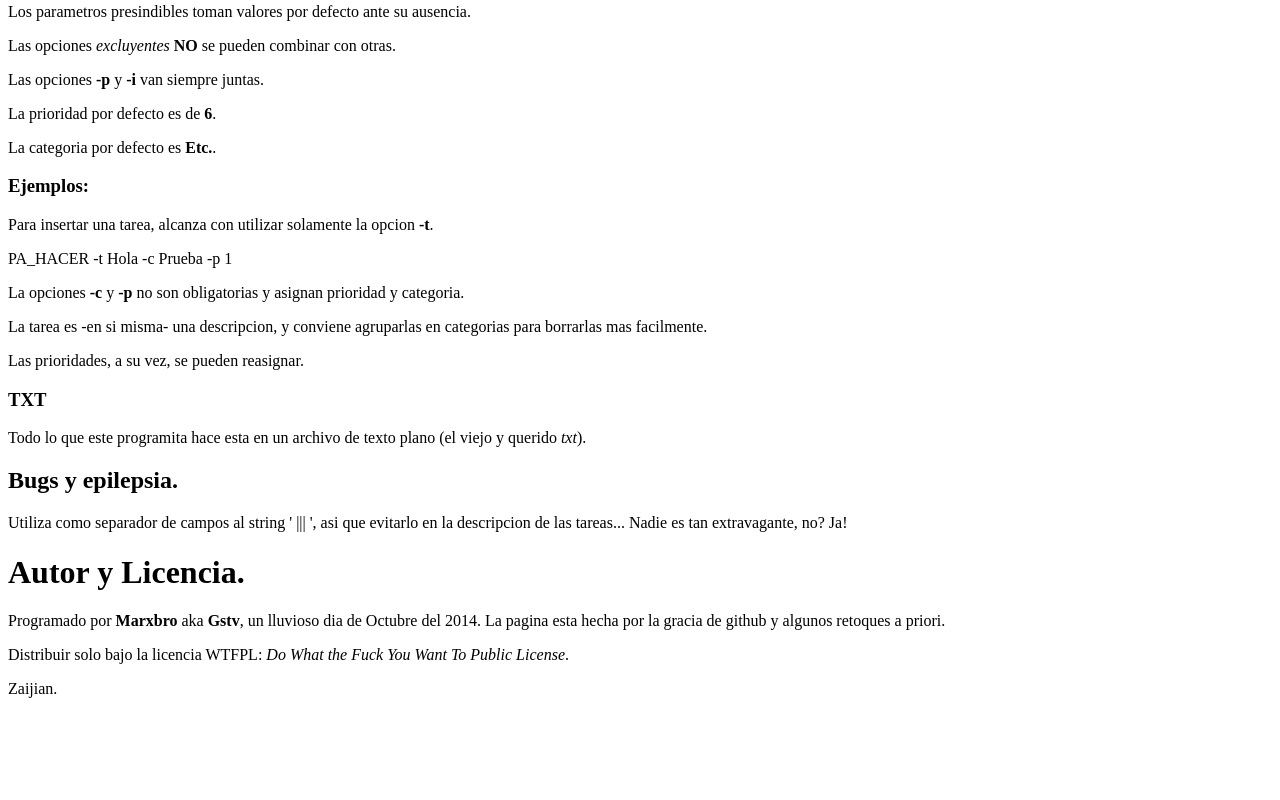
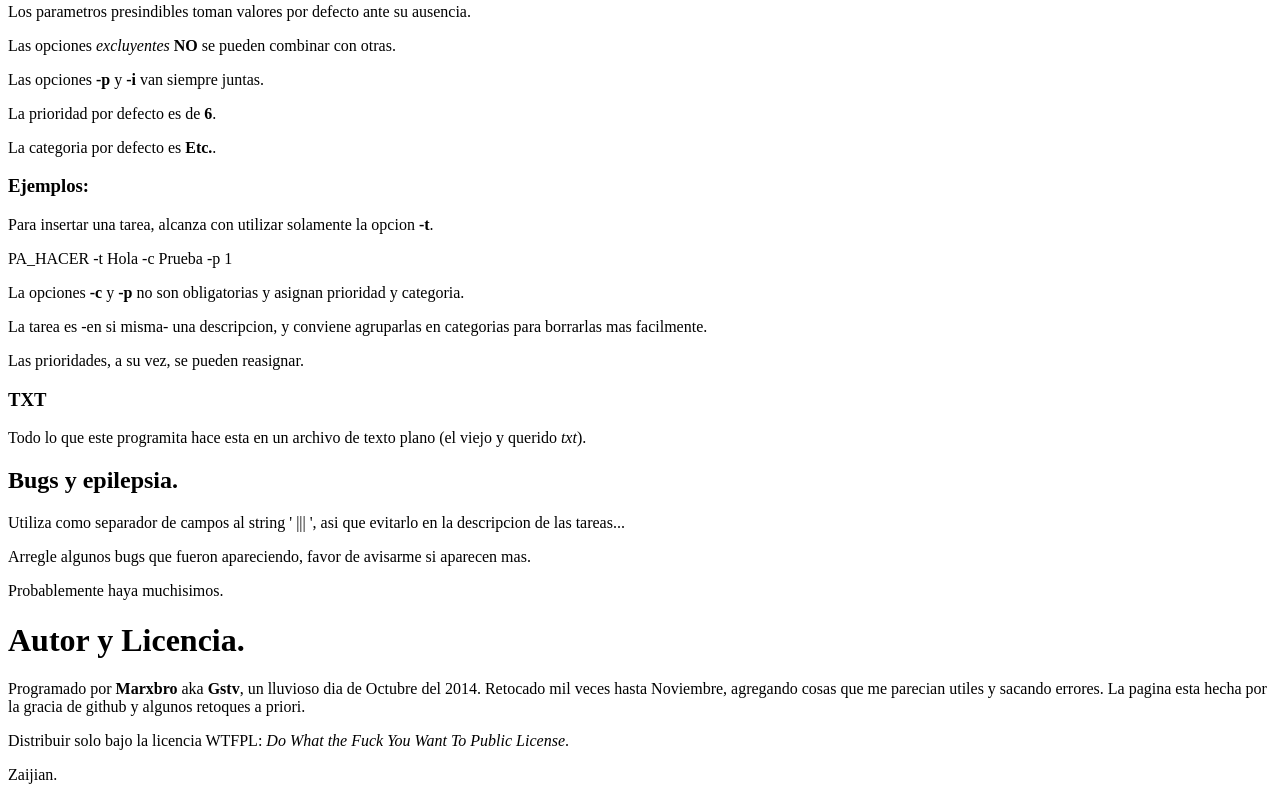
Before and after one commit to MarxBro/PA_HACER, a plain HTML site: page doc/T.html in a window 1280 px wide. Shown: the part 825-1625 px from the top of the page. Before the commit the page ends 1539 px from the top, so only its background shows below. Drawn offline with Linux system fonts and the light colour scheme.

Commit message:
Nueva Doc

```diff
--- a/doc/T.html
+++ b/doc/T.html
@@ -129,11 +129,15 @@
 
 <h2 id="Bugs-y-epilepsia">Bugs y epilepsia.</h2>
 
-<p>Utiliza como separador de campos al string &#39; ||| &#39;, asi que evitarlo en la descripcion de las tareas... Nadie es tan extravagante, no? Ja!</p>
+<p>Utiliza como separador de campos al string &#39; ||| &#39;, asi que evitarlo en la descripcion de las tareas...</p>
+
+<p>Arregle algunos bugs que fueron apareciendo, favor de avisarme si aparecen mas.</p>
+
+<p>Probablemente haya muchisimos.</p>
 
 <h1 id="Autor-y-Licencia">Autor y Licencia.</h1>
 
-<p>Programado por <b>Marxbro</b> aka <b>Gstv</b>, un lluvioso dia de Octubre del 2014. La pagina esta hecha por la gracia de github y algunos retoques a priori.</p>
+<p>Programado por <b>Marxbro</b> aka <b>Gstv</b>, un lluvioso dia de Octubre del 2014. Retocado mil veces hasta Noviembre, agregando cosas que me parecian utiles y sacando errores. La pagina esta hecha por la gracia de github y algunos retoques a priori.</p>
 
 <p>Distribuir solo bajo la licencia WTFPL: <i>Do What the Fuck You Want To Public License</i>.</p>
 
```
